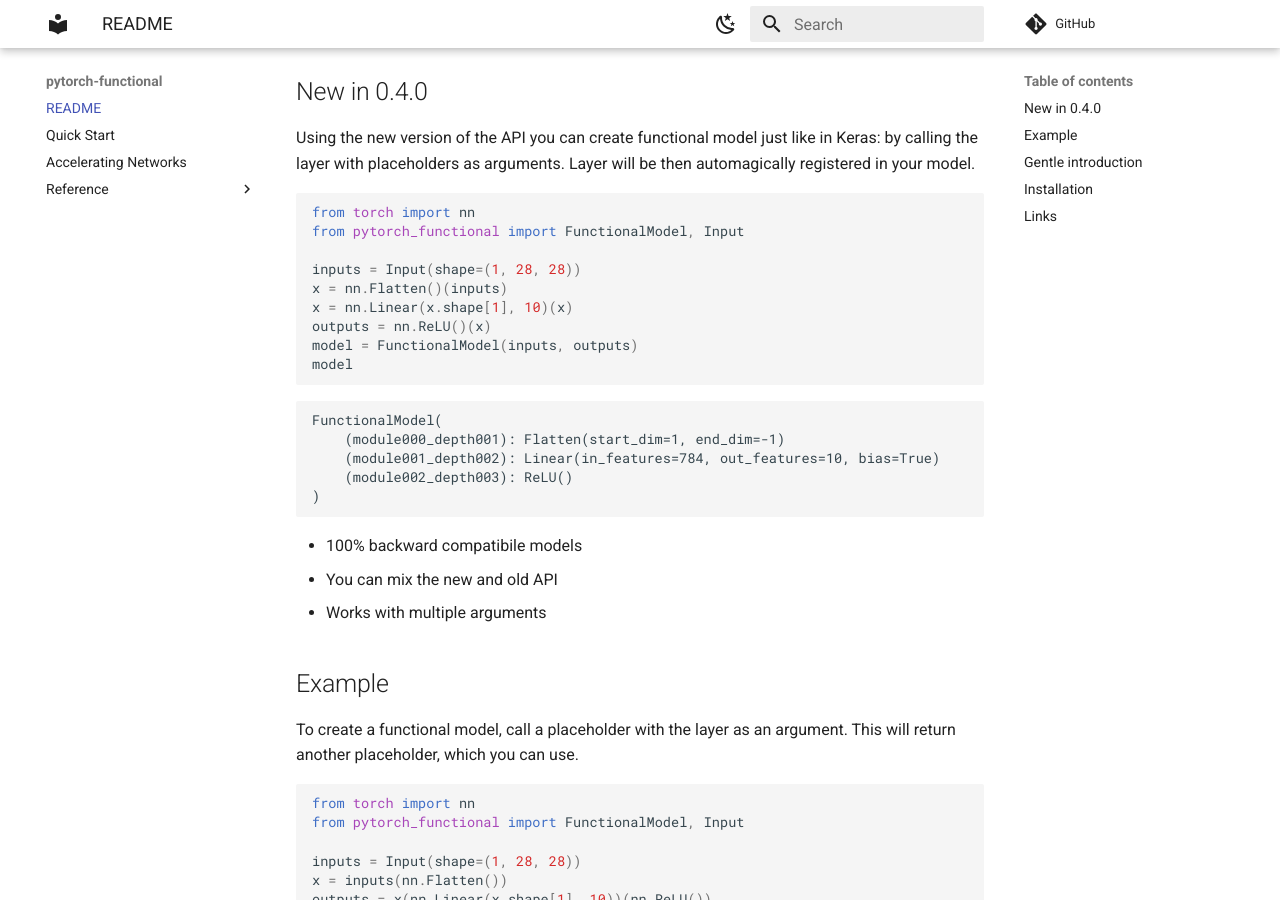
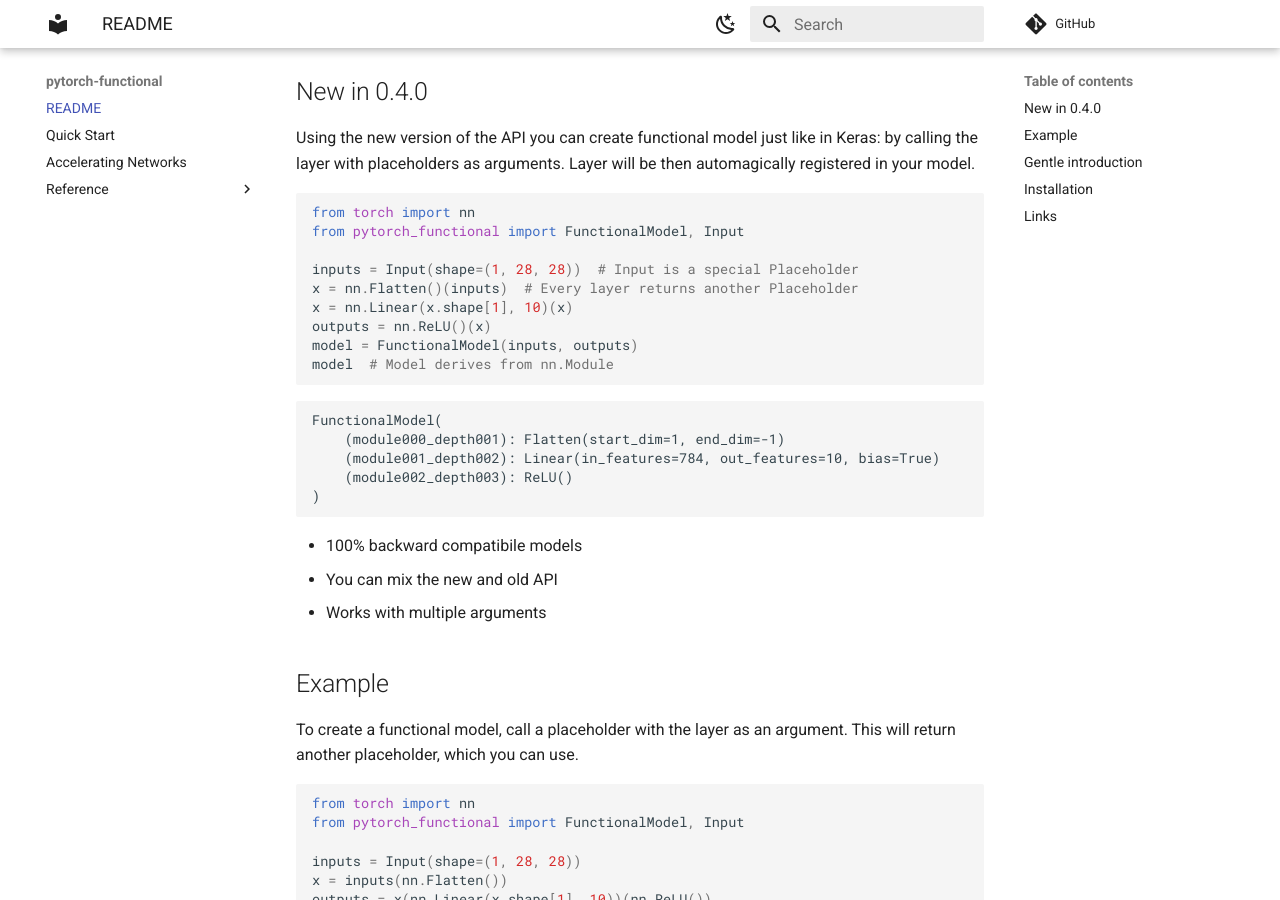
Before and after one commit to sjmikler/pytorch-symbolic, an MkDocs documentation site: the page built from docs/README.md, in a window 1280 px wide and 900 px high, scrolled down 600 px. Built offline with MkDocs 1.6.1 and Material for MkDocs 9.7.7, drawn with Linux system fonts in a browser that asks for light colours; comment, search, counter and statistics services are not loaded.

Commit message:
Add comments and bump ver

````diff
--- a/docs/README.md
+++ b/docs/README.md
@@ -36,12 +36,12 @@ by calling the layer with placeholders as arguments. Layer will be then automagi
 from torch import nn
 from pytorch_functional import FunctionalModel, Input
 
-inputs = Input(shape=(1, 28, 28))
-x = nn.Flatten()(inputs)
+inputs = Input(shape=(1, 28, 28))  # Input is a special Placeholder
+x = nn.Flatten()(inputs)  # Every layer returns another Placeholder
 x = nn.Linear(x.shape[1], 10)(x)
 outputs = nn.ReLU()(x)
 model = FunctionalModel(inputs, outputs)
-model
+model  # Model derives from nn.Module
 ```
 
 ```
--- a/setup.py
+++ b/setup.py
@@ -9,7 +9,7 @@ long_description = (this_directory / "README.md").read_text()
 
 setup(
     name="pytorch-functional",
-    version="0.4.14",
+    version="0.4.15",
     url="https://github.com/gahaalt/pytorch-functional.git",
     project_urls={
         "Documentation": "https://pytorch-functional.readthedocs.io/",
````
